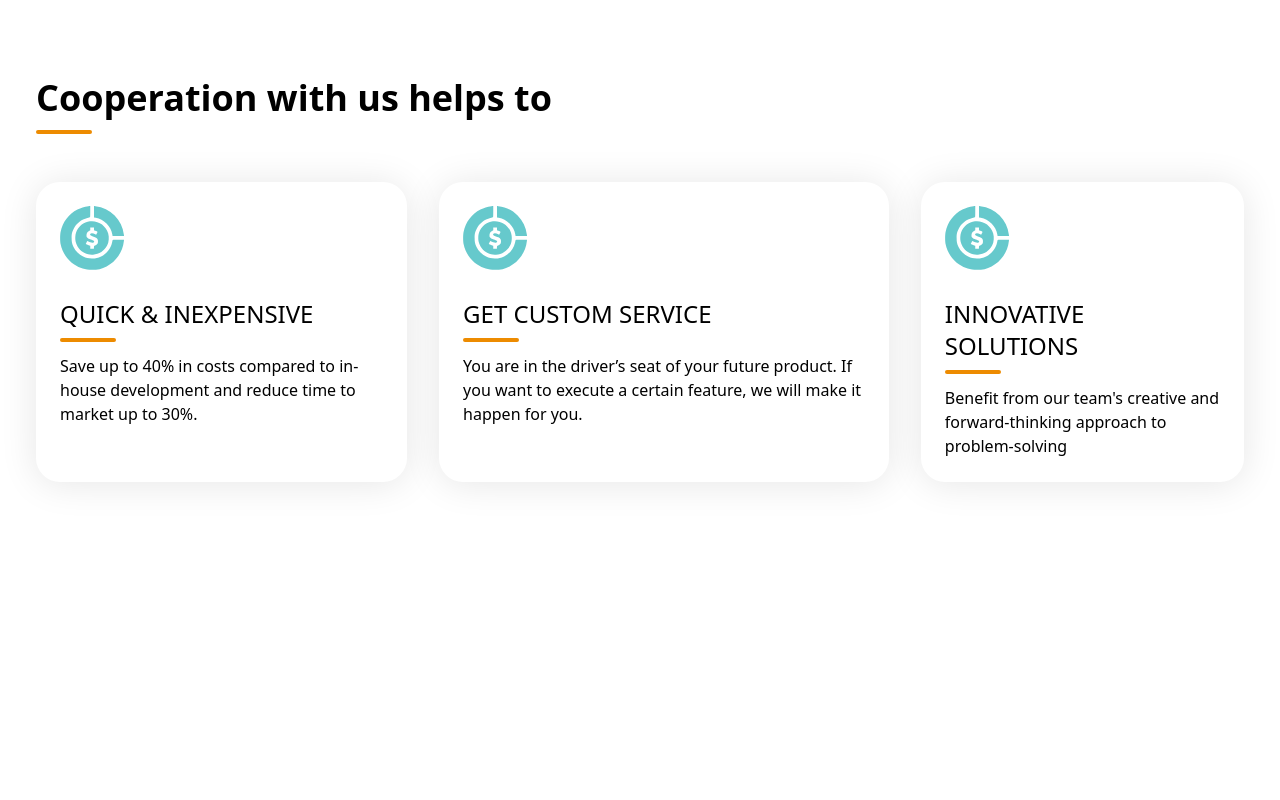
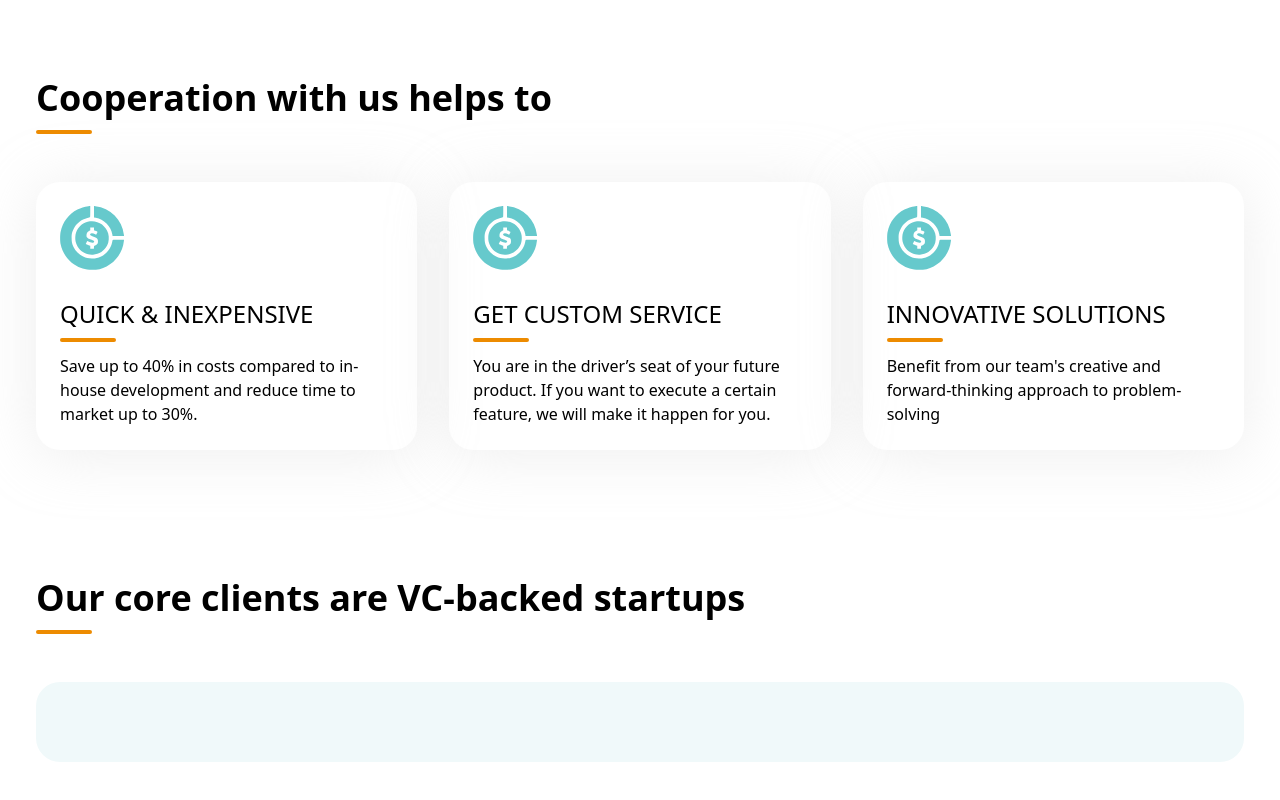
Before and after one commit to Malik-Haziq/CWN-Tech, a React (Vite) app: page / in a window 1280 px wide. Shown: the part 2471-3271 px from the top of the page. Before the commit the page ends 3081 px from the top, so only its background shows below. Built offline with nearby package versions, Linux system fonts and the light colour scheme; a web font is replaced by a local one.

Commit message:
services section compelted

```diff
--- a/src/pages/home/Home.jsx
+++ b/src/pages/home/Home.jsx
@@ -112,7 +112,7 @@ export function Home() {
           <img
             src={eco}
             alt="technology ecosystem"
-            className="mx-auto w-[450px] xlg:w-unset xlg:basis-2/5 "
+            className="mx-auto w-[450px] md:hidden xlg:inline-block xlg:w-unset xlg:basis-2/5 "
           />
         </div>
       </section>
@@ -120,8 +120,8 @@ export function Home() {
       {/* ///////////////////////////////////*/}
       <section className="section mb-32">
         <h2 className="h2">Cooperation with us helps to</h2>
-        <div className="flex flex-col sm:flex-row justify-between gap-8">
-          <div className="shadow-3xl rounded-3xl p-6">
+        <div className="flex flex-col sm:flex-row justify-between gap-8 flex-wrap">
+          <div className="shadow-card rounded-3xl p-6 min-w-[300px] flex-1">
             <img src={price} alt="budget icon" className="w-16 mb-7" />
             <h3 className="h3 mb-6 sub-heading uppercase">Quick & Inexpensive</h3>
             <p className="sub-para">
@@ -129,20 +129,28 @@ export function Home() {
               reduce time to market up to 30%.
             </p>
           </div>
-          <div className="shadow-3xl rounded-3xl p-6">
+          <div className="shadow-card rounded-3xl p-6 min-w-[300px] flex-1">
             <img src={price} alt="budget icon" className="w-16 mb-7" />
             <h3 className="h3 mb-6 sub-heading uppercase">GET CUSTOM SERVICE</h3>
             <p className="sub-para">
             You are in the driver’s seat of your future product. If you want to execute a certain feature, we will make it happen for you.
             </p>
           </div>
-          <div className="shadow-3xl rounded-3xl p-6">
+          <div className="shadow-card rounded-3xl p-6 min-w-[300px] flex-1">
             <img src={price} alt="budget icon" className="w-16 mb-7" />
             <h3 className="h3 mb-6 sub-heading uppercase">INNOVATIVE SOLUTIONS</h3>
             <p className="sub-para">
             Benefit from our team's creative and forward-thinking approach to problem-solving
             </p>
           </div>
+        </div>
+      </section>
+
+      {/* /////////////////////////////////// */}
+      <section className="section mb-32">
+        <h2 className="h2">Our core clients are VC-backed startups</h2>
+        <div className="flex flex-col xlg:flex-row gap-5 bg-main-mint px-5 py-8 sm:p-10 rounded-3xl">
+
         </div>
       </section>
     </main>
--- a/tailwind.config.js
+++ b/tailwind.config.js
@@ -11,7 +11,8 @@ export default {
         'xlg': '1140px',
       },
       boxShadow:{
-        '3xl': '0 2px 37px 0 rgba(0,0,0,.1)'
+        '3xl': '0 2px 37px 0 rgba(0,0,0,.1)',
+        'card': '0px 4px 60px 0px rgba(213, 213, 213, 0.40);'
       }
     },
     colors: {
```
